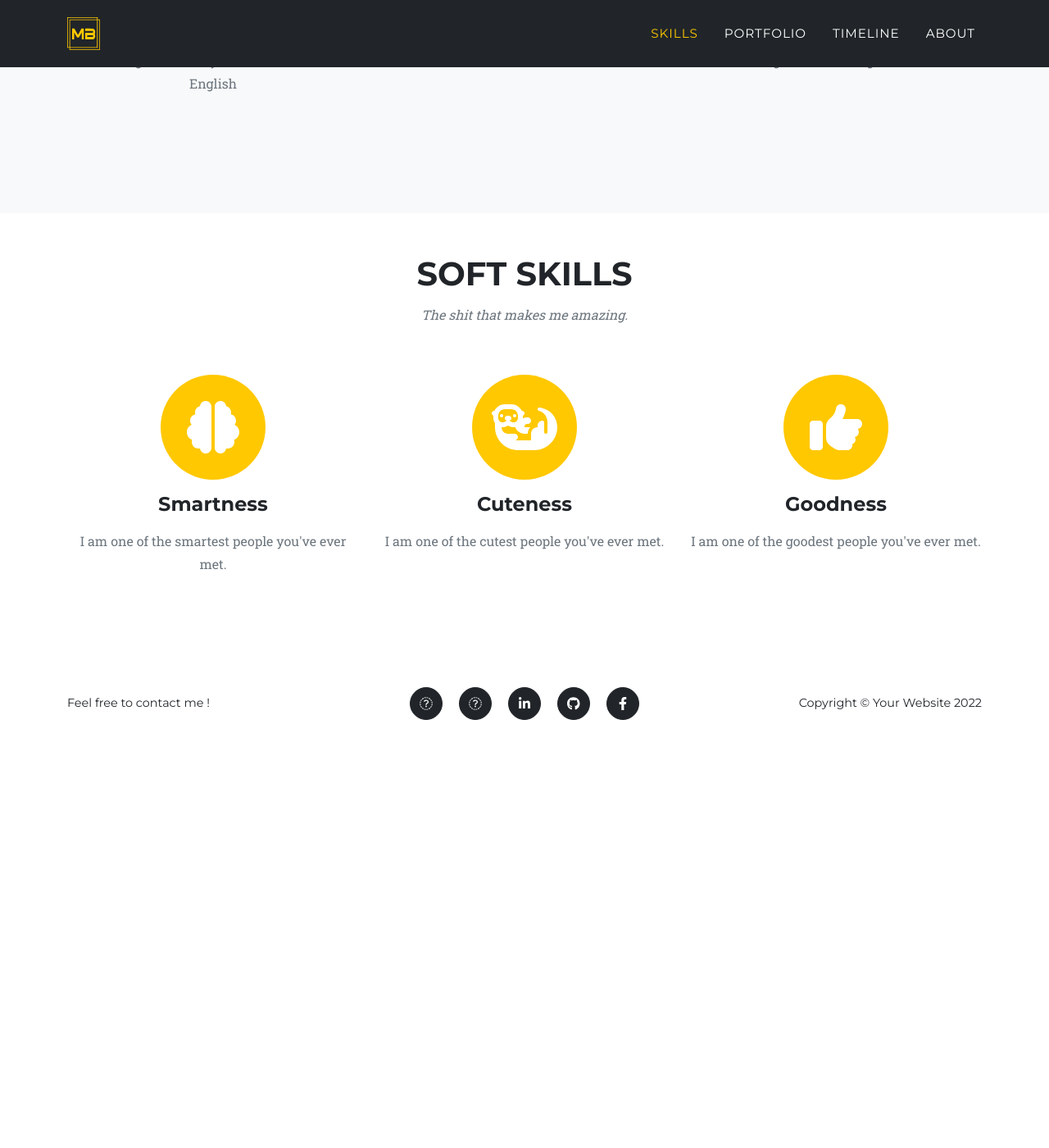
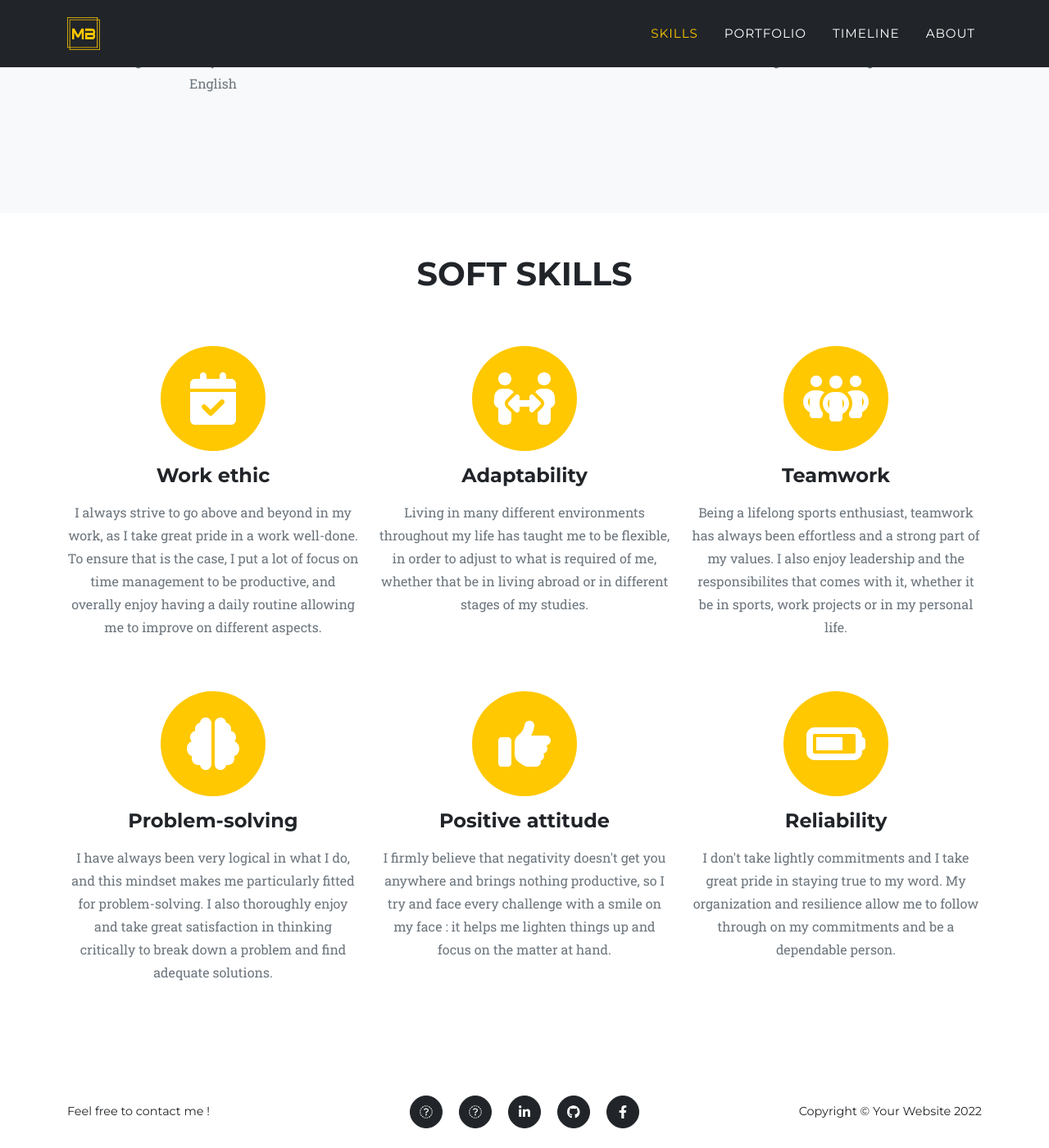
Before and after one commit to Martin-blckrt/martin-blckrt.github.io, a Jekyll site: the page skills.html, which Jekyll copies as it is, in a window 1280 px wide and 1400 px high, scrolled down 2458 px. Shown: the whole window at 82% size. Built offline with Jekyll 4.4.1, drawn with Linux system fonts in a browser that asks for light colours; nearby versions of some CDN libraries; before the commit the page ends 3360 px from its top, so only the background shows below that.

Commit message:
soft skills added

```diff
--- a/skills.html
+++ b/skills.html
@@ -190,32 +190,56 @@
     <div class="container" style="margin-top:50px">
         <div class="text-center">
             <h2 class="section-heading text-uppercase">Soft Skills</h2>
-            <h3 class="section-subheading text-muted">The shit that makes me amazing.</h3>
+            <h3 class="section-subheading text-muted"></h3>
         </div>
         <div class="row text-center">
             <div class="col-md-4">
                         <span class="fa-stack fa-4x">
                             <i class="fas fa-circle fa-stack-2x text-primary"></i>
-                            <i class="fas fa-brain fa-stack-1x fa-inverse"></i>
+                            <i class="fas fa-calendar-check fa-stack-1x fa-inverse"></i>
                         </span>
-                <h4 class="my-3">Smartness</h4>
-                <p class="text-muted">I am one of the smartest people you've ever met.</p>
+                <h4 class="my-3">Work ethic</h4>
+                <p class="text-muted">I always strive to go above and beyond in my work, as I take great pride in a work well-done. To ensure that is the case, I put a lot of focus on time management to be productive, and overally enjoy having a daily routine allowing me to improve on different aspects.</p>
             </div>
             <div class="col-md-4">
                         <span class="fa-stack fa-4x">
                             <i class="fas fa-circle fa-stack-2x text-primary"></i>
-                            <i class="fas fa-otter fa-stack-1x fa-inverse"></i>
+                            <i class="fas fa-people-arrows fa-stack-1x fa-inverse"></i>
                         </span>
-                <h4 class="my-3">Cuteness</h4>
-                <p class="text-muted">I am one of the cutest people you've ever met.</p>
+                <h4 class="my-3">Adaptability</h4>
+                <p class="text-muted">Living in many different environments throughout my life has taught me to be flexible, in order to adjust to what is required of me, whether that be in living abroad or in different stages of my studies.</p>
+            </div>
+            <div class="col-md-4">
+                        <span class="fa-stack fa-4x">
+                            <i class="fas fa-circle fa-stack-2x text-primary"></i>
+                            <i class="fas fa-people-group fa-stack-1x fa-inverse"></i>
+                        </span>
+                <h4 class="my-3">Teamwork</h4>
+                <p class="text-muted">Being a lifelong sports enthusiast, teamwork has always been effortless and a strong part of my values. I also enjoy leadership and the responsibilites that comes with it, whether it be in sports, work projects or in my personal life.</p>
+            </div>
+            <div class="col-md-4">
+                        <span class="fa-stack fa-4x">
+                            <i class="fas fa-circle fa-stack-2x text-primary"></i>
+                            <i class="fas fa-brain fa-stack-1x fa-inverse"></i>
+                        </span>
+                <h4 class="my-3">Problem-solving</h4>
+                <p class="text-muted">I have always been very logical in what I do, and this mindset makes me particularly fitted for problem-solving. I also thoroughly enjoy and take great satisfaction in thinking critically to break down a problem and find adequate solutions.</p>
             </div>
             <div class="col-md-4">
                         <span class="fa-stack fa-4x">
                             <i class="fas fa-circle fa-stack-2x text-primary"></i>
                             <i class="fas fa-thumbs-up fa-stack-1x fa-inverse"></i>
                         </span>
-                <h4 class="my-3">Goodness</h4>
-                <p class="text-muted">I am one of the goodest people you've ever met.</p>
+                <h4 class="my-3">Positive attitude</h4>
+                <p class="text-muted">I firmly believe that negativity doesn't get you anywhere and brings nothing productive, so I try and face every challenge with a smile on my face : it helps me lighten things up and focus on the matter at hand.</p>
+            </div>
+            <div class="col-md-4">
+                        <span class="fa-stack fa-4x">
+                            <i class="fas fa-circle fa-stack-2x text-primary"></i>
+                            <i class="fas fa-battery-three-quarters fa-stack-1x fa-inverse"></i>
+                        </span>
+                <h4 class="my-3">Reliability</h4>
+                <p class="text-muted">I don't take lightly commitments and I take great pride in staying true to my word. My organization and resilience allow me to follow through on my commitments and be a dependable person.</p>
             </div>
         </div>
     </div>
```
